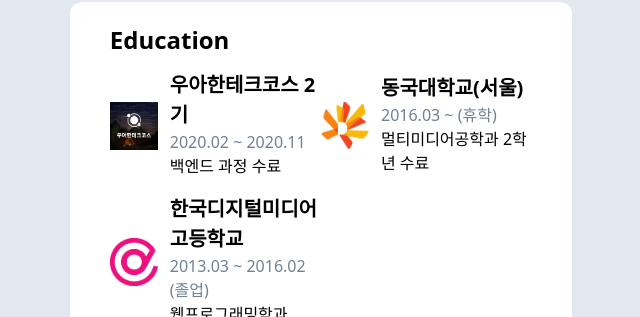
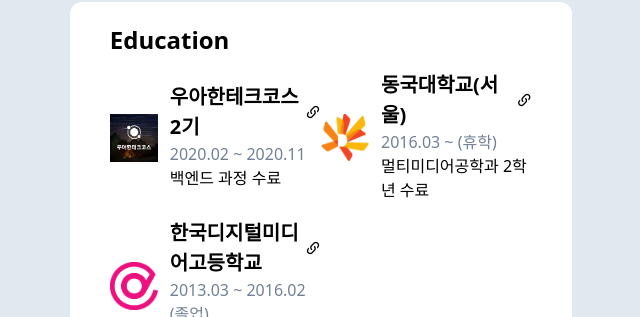
Before and after one commit to hwookim/portfolio, a Vue app: page / in a window 1280 px wide. Shown: the part 635-952 px from the top of the page, without its empty margins (319-959 px from the left). Built offline with nearby package versions, Linux system fonts and the light colour scheme.

Commit message:
refactor: 링크 아이콘 추가

```diff
--- a/src/App.vue
+++ b/src/App.vue
@@ -60,8 +60,13 @@
                 class="w-12 h-12 mr-3"
               />
               <div class="flex flex-col mb-1">
-                <a href="https://woowacourse.github.io/" target="_blank">
-                  <div class="text-xl font-bold">우아한테크코스 2기</div>
+                <a
+                  href="https://woowacourse.github.io/"
+                  target="_blank"
+                  class="flex items-center"
+                >
+                  <div class="text-xl font-bold mr-1">우아한테크코스 2기</div>
+                  <i class="mdi mdi-link-variant"></i>
                 </a>
                 <div class="text-gray-600">2020.02 ~ 2020.11</div>
                 <div>백엔드 과정 수료</div>
@@ -74,8 +79,13 @@
                 class="w-12 h-12 mr-3"
               />
               <div class="flex flex-col mb-1">
-                <a href="https://mme.dongguk.edu/" target="_blank">
-                  <div class="text-xl font-bold">동국대학교(서울)</div>
+                <a
+                  href="https://mme.dongguk.edu/"
+                  target="_blank"
+                  class="flex items-center"
+                >
+                  <div class="text-xl font-bold mr-1">동국대학교(서울)</div>
+                  <i class="mdi mdi-link-variant"></i>
                 </a>
                 <div class="text-gray-600">2016.03 ~ (휴학)</div>
                 <div>멀티미디어공학과 2학년 수료</div>
@@ -91,8 +101,10 @@
                 <a
                   href="https://www.dimigo.hs.kr/index.php?mid=class_wp"
                   target="_blank"
+                  class="flex items-center"
                 >
-                  <div class="text-xl font-bold">한국디지털미디어고등학교</div>
+                  <div class="text-xl font-bold mr-1">한국디지털미디어고등학교</div>
+                  <i class="mdi mdi-link-variant"></i>
                 </a>
                 <div class="text-gray-600">2013.03 ~ 2016.02 (졸업)</div>
                 <div>웹프로그래밍학과</div>
```
